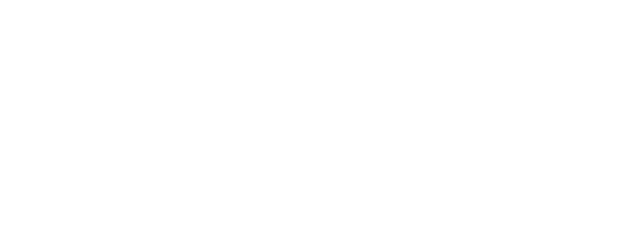
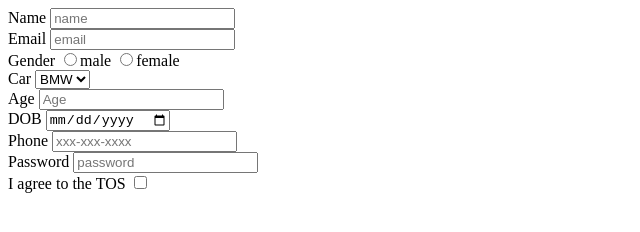
Before and after one commit to acciojob/signup-form-car-AshokNandu-11, a website: page main.html in a window 1280 px wide. Shown: the whole page, without its empty margins (0-640 px from the left). Drawn offline with Linux system fonts and the light colour scheme.

Commit message:
created a submission

```diff
--- a/main.html
+++ b/main.html
@@ -1,16 +1,45 @@
 <!DOCTYPE html>
+<html lang="en">
+  <head>
+    <meta charset="UTF-8" />
+    <meta name="viewport" content="width=device-width, initial-scale=1.0" />
+    <title>Document</title>
+  </head>
+  <body>
+    <form action="" method="post">
 
-<html>
+      <label for="name">Name</label>
+      <input type="text" name="" id="name" placeholder="name" />
+      <br>
+      <label for="email">Email</label>
+      <input type="email" name="" id="email" placeholder="email" />
+      <br>
+      <label >Gender</label>
+      <input type="radio" name="Gender" id="gender_m" />male
+      <input type="radio" name="Gender" id="gender_f" />female
+      <br>
+      <label for="cars">Car</label>
+      <select name="" id="cars">
+        <option value="">BMW</option>
+        <option value="">Audi</option>
+        <option value="">TATA</option>
+      </select>
+      <br>
+      <label for="age">Age</label>
+      <input type="number" name="" id="age" placeholder="Age">
+      <br>
+      <label for="dob">DOB</label>
+      <input type="date" name="" id="">
+      <br>
+      <label for="tel">Phone</label>
+      <input type="tel" name="" id="tel" placeholder="xxx-xxx-xxxx">
+      <br>
+      <label for="password">Password</label>
+      <input type="password" name="" id="password" placeholder="password">
+      <br>
+      <label for="tos">I agree to the TOS</label>
+      <input type="checkbox" name="" id="tos">
 
-<head>
-	<link rel="stylesheet" href="styles.css">
-</head>
-
-<body>
-	<!-- the entire body must be written by student -->
-    <script type="text/javascript" src="./script.js">
-</script>
-
-</body>
-
+    </form>
+  </body>
 </html>
```
